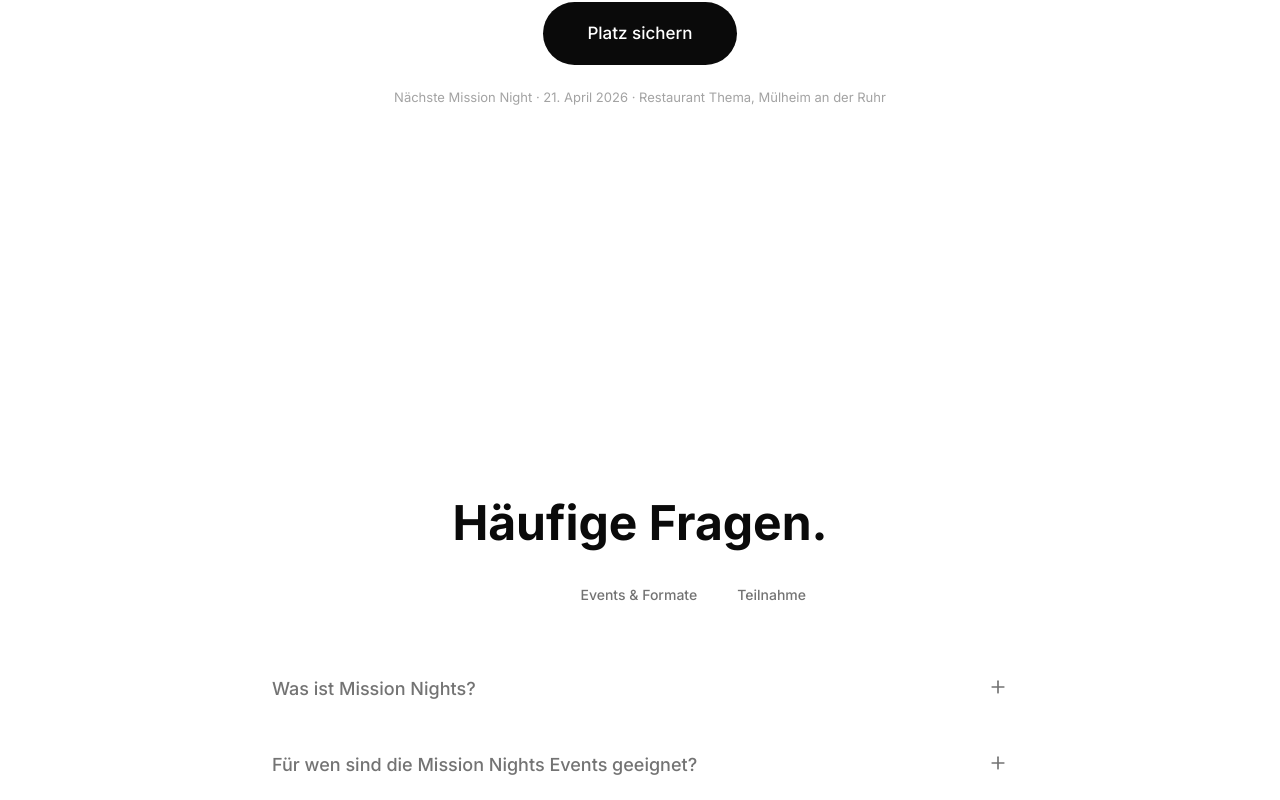
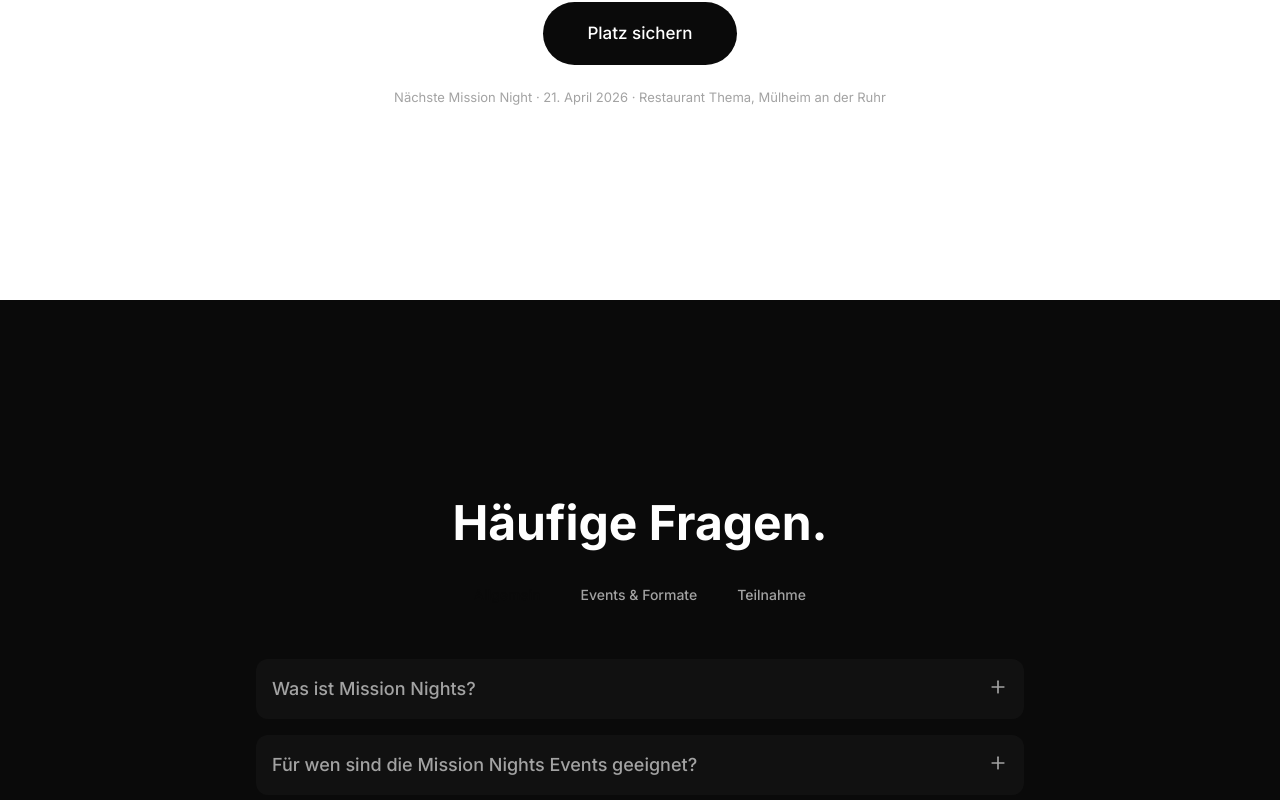
Before and after one commit to javiermaldonadomenendez-hash/Mission-Nights, a Next.js app: page / in a window 1280 px wide. Shown: the part 8646-9446 px from the top of the page. Built offline with nearby package versions, Linux system fonts and the light colour scheme.

Commit message:
feat: FAQ-Sektion auf dunkles Theme (schwarz/weiß) umgestellt
Co-Authored-By: Claude Sonnet 4.6 <noreply@anthropic.com>

```diff
--- a/components/FAQ.tsx
+++ b/components/FAQ.tsx
@@ -1,5 +1,6 @@
 'use client'
 
+import React from 'react'
 import { FAQ as FAQTabs } from '@/components/ui/faq-tabs'
 import { FAQSchema, faqItems } from './FAQSchema'
 
@@ -58,6 +59,16 @@ export default function FAQ() {
         categories={categories}
         faqData={faqData}
         className="py-[clamp(80px,11vw,144px)]"
+        style={{
+          '--background':         '#0a0a0a',
+          '--foreground':         '#ffffff',
+          '--primary':            '#ffffff',
+          '--primary-foreground': '#0a0a0a',
+          '--muted':              '#1a1a1a',
+          '--muted-foreground':   '#a3a3a3',
+          '--card':               '#111111',
+          '--border':             '#2a2a2a',
+        } as React.CSSProperties}
       />
     </section>
   )
```
